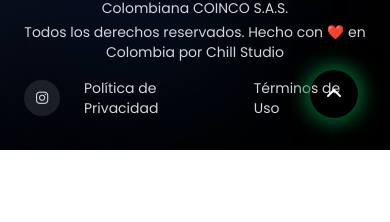
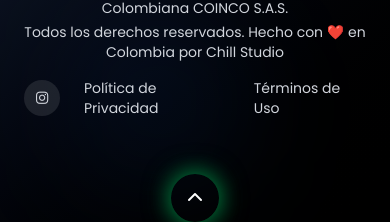
Before and after one commit to chillstudiodevco/Coincoweb, a Next.js app: page / in a window 390 px wide. Shown: the part 11774-11996 px from the top of the page. Before the commit the page ends 11924 px from the top, so only its background shows below. Built offline with nearby package versions, Linux system fonts and the light colour scheme.

Commit message:
fix: adjust button positioning in Footer component for better layout

```diff
--- a/src/components/Footer.tsx
+++ b/src/components/Footer.tsx
@@ -43,7 +43,7 @@ export default function Footer() {
         </div>
 
         {/* Botón de volver arriba */}
-        <div className="absolute bottom-8 right-8">
+        <div className="mt-6 flex justify-center md:justify-end">
           <a
             href="#inicio"
             className="w-12 h-12 bg-coinco-green hover:bg-green-700 rounded-full flex items-center justify-center text-white shadow-lg hover:shadow-xl transition-all duration-300 transform hover:scale-110 animate-pulse-glow cursor-pointer"
```
